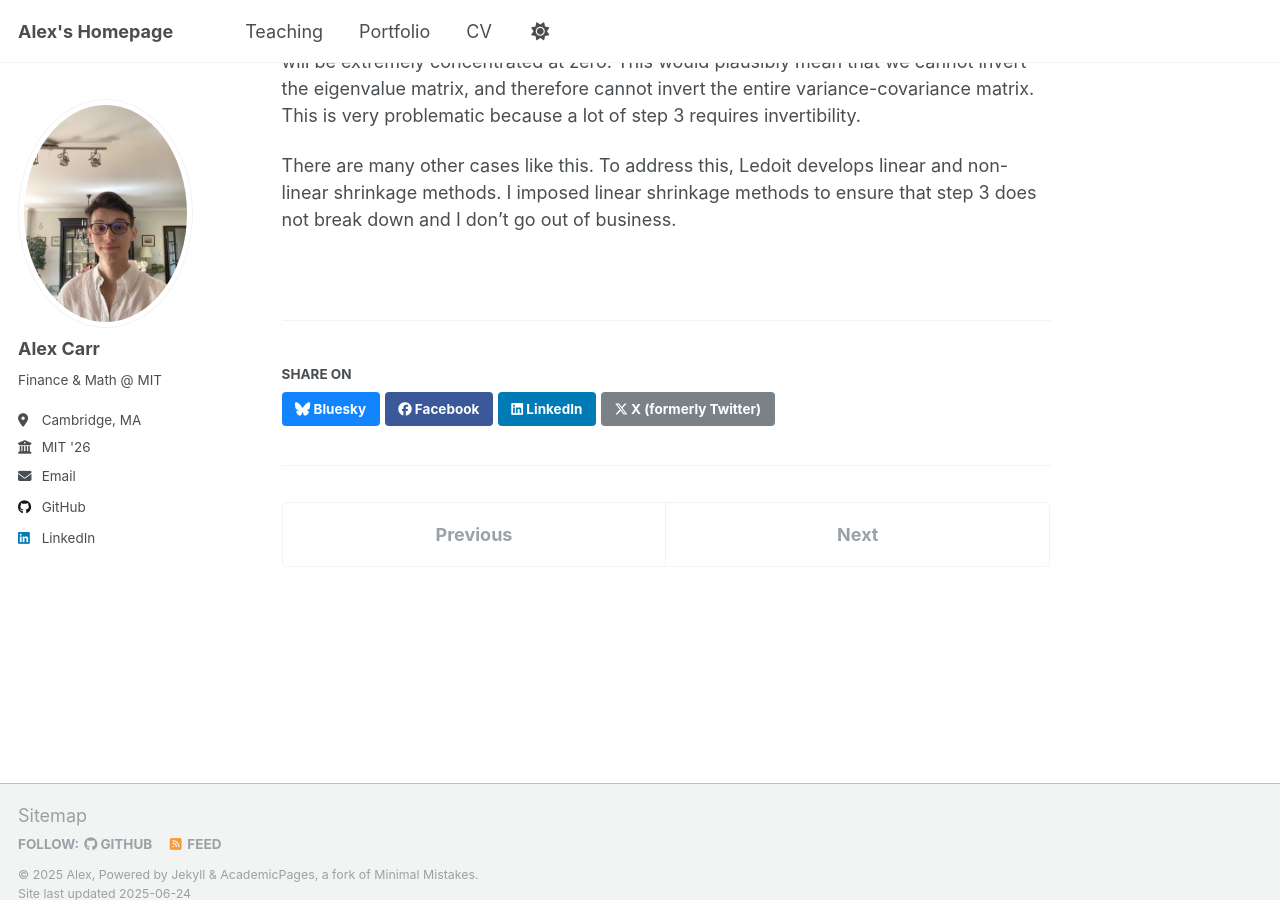
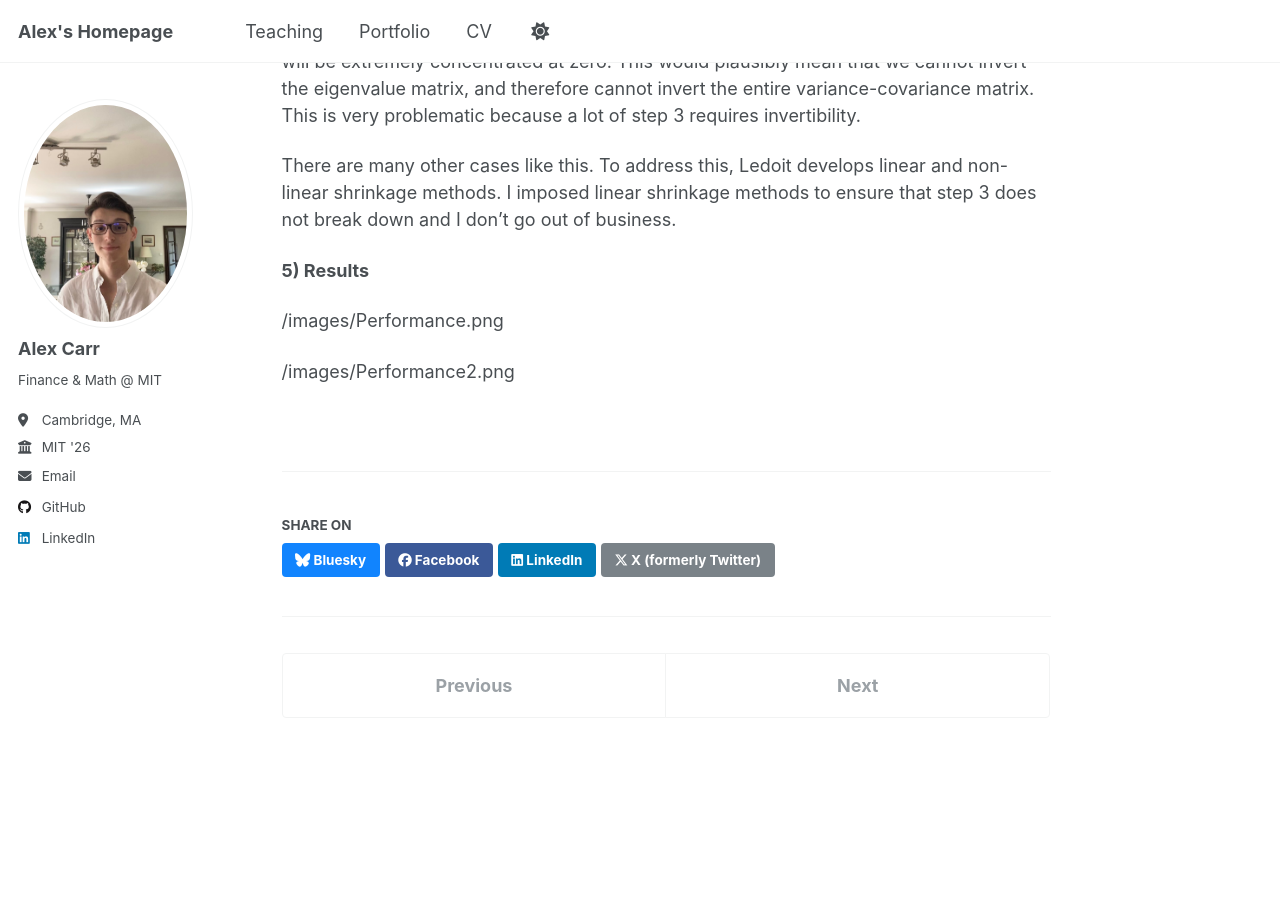
Before and after one commit to AlexandrCarr/AlexandrCarr.github.io, a Jekyll site: the page built from _portfolio/portfolio-1.md, in a window 1280 px wide and 900 px high, scrolled down 3240 px. Built offline with Jekyll 4.4.1, drawn with Linux system fonts in a browser that asks for light colours.

Commit message:
Update portfolio-1.md

```diff
--- a/_portfolio/portfolio-1.md
+++ b/_portfolio/portfolio-1.md
@@ -66,3 +66,9 @@ Upon reading several papers from Ledoit, I realized that my optimization in step
 For instance, let's say that we are facing a massive market drawdown. Through various mechanisms, be it Brunnermeier and Sannikov's (2014) fire sales or Geanakoplos' (2010) leverage cycles, the main factor driving individual stock returns becomes the exposure to the market. In this situation, if we undergo an eigen-decomposition of the variance-covariance matrix, we will find that the matrix of eigenvalues is zero or almost zero for all factors but market exposure. More mathematically, the spectral distribution of eigenvalues will be extremely concentrated at zero. This would plausibly mean that we cannot invert the eigenvalue matrix, and therefore cannot invert the entire variance-covariance matrix. This is very problematic because a lot of step 3 requires invertibility.
 
 There are many other cases like this. To address this, Ledoit develops linear and non-linear shrinkage methods. I imposed linear shrinkage methods to ensure that step 3 does not break down and I don't go out of business.
+
+**5) Results**
+
+/images/Performance.png
+
+/images/Performance2.png
```
